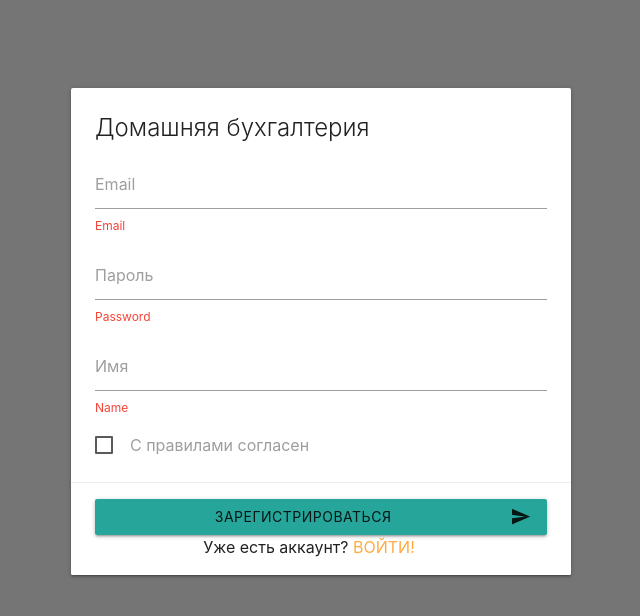
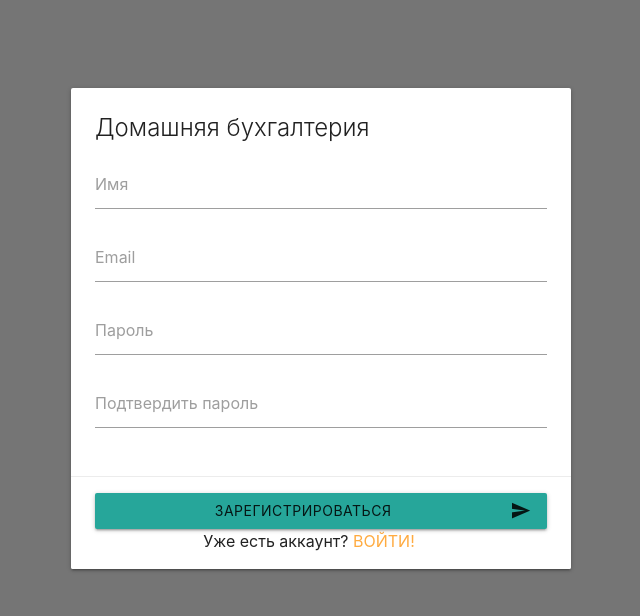
Before and after one commit to AleksanderKarmazin/CRM_app, a Vue app in the folder frontend/: page /registration in a window 1280 px wide. Shown: the top 616 px of the page, without its empty margins (319-959 px from the left). Built offline with nearby package versions, Linux system fonts and the light colour scheme; a small style sheet from the web is missing.

Commit message:
Part 6. Сreatin plagin for notifications

```diff
--- a/frontend/src/main.js
+++ b/frontend/src/main.js
@@ -11,13 +11,15 @@ import 'roboto-fontface/css/roboto/roboto-fontface.css'
 import 'materialize-css/dist/js/materialize.min/'
 // pips - filter
 import dateFilter from './filters/date.filter'
-
+//Custom plagins
+import messagePlagin from './utils/message.plagin'
 
 
 
 Vue.config.productionTip = false
 
 Vue.use(Vuelidate)
+Vue.use(messagePlagin)
 // Произошла глобальная регистрация этой функции, теперь она видна во всём приложении
 Vue.filter('date', dateFilter)
 
--- /dev/null
+++ b/frontend/src/utils/message.plagin.js
@@ -0,0 +1,10 @@
+export default {
+    install(Vue, options){
+        Vue.prototype.$messages = function (text) {
+            M.toast({html:text})
+        }
+        Vue.prototype.$error = function (text) {
+            M.toast({html: `[Ошибка]: ${text}`})
+        }
+    }
+};
--- /dev/null
+++ b/frontend/src/utils/messages.js
@@ -0,0 +1,4 @@
+export default {
+    'logout': 'Вы вышли из системы',
+    'logout1': 'Вы вышли из системы 1111111111111111111111111111',
+};
--- a/frontend/src/views/Login.vue
+++ b/frontend/src/views/Login.vue
@@ -54,8 +54,6 @@
       {{$v.password.$params.minLength.min}}
       numbers! The entrened password has {{password.length}} nunbers!
       </small>
-
-      <!-- <small class="helper-text invalid">Password</small> -->
     </div>
   </div>
   <div class="card-action">
@@ -79,6 +77,7 @@
 
 <script>
 import {email, required, minLength} from 'vuelidate/lib/validators'
+import messages from '../utils/messages'
 
 
 export default {
@@ -91,6 +90,14 @@ export default {
     email:{email, required},
     password:{required, minLength: minLength(3)}
   },
+  mounted() {
+    this.$messages('TEST ')
+    this.$error('TEST ')
+    if (messages[this.$route.query.message]) {
+      this.$messages(messages[this.$route.query.message])
+    }
+  },
+
   methods: {
     loginSubmit(e){
       e.preventDefault();
--- a/frontend/src/views/Register.vue
+++ b/frontend/src/views/Register.vue
@@ -1,39 +1,102 @@
 <template>
-  <form class="card auth-card">
+  <form class="card auth-card" @submit="registerSubmit">
   <div class="card-content">
     <span class="card-title">Домашняя бухгалтерия</span>
     <div class="input-field">
       <input
+          id="name"
+          type="text"
+          v-model.trim="name"
+          :class="{
+            invalid: $v.name.$dirty &&  !$v.name.required
+            }"
+      >
+      <label for="name">Имя</label>
+      <small
+      class="helper-text invalid"
+      v-if="$v.name.$dirty && !$v.name.required"
+      >
+      Name must be provided
+
+      </small>
+    </div>
+    <div class="input-field">
+      <input
           id="email"
           type="text"
+          v-model.trim="email"
+          :class="{
+            invalid: ($v.email.$dirty && !$v.email.required)
+            ||
+            ($v.email.$dirty && !$v.email.email)
+            }"
       >
       <label for="email">Email</label>
-      <small class="helper-text invalid">Email</small>
+      <small
+      class="helper-text invalid"
+      v-if="$v.email.$dirty && !$v.email.required"
+      >
+      Email must not be empty!
+      </small>
+      <small
+      class="helper-text invalid"
+      v-else-if="$v.email.$dirty && !$v.email.email"
+      >
+      Please enter correct Email!
+      </small>
     </div>
     <div class="input-field">
       <input
           id="password"
           type="password"
-          class="validate"
+          v-model.trim="password"
+          :class="{
+            invalid: ($v.password.$dirty && !$v.password.required)
+            ||
+            ($v.password.$dirty && !$v.password.minLength)
+            }"
       >
       <label for="password">Пароль</label>
-      <small class="helper-text invalid">Password</small>
+      <small
+      class="helper-text invalid"
+      v-if="$v.password.$dirty && !$v.password.required"
+      >
+      Password must not be empty!
+      </small>
+      <small
+      class="helper-text invalid"
+      v-else-if="$v.password.$dirty && !$v.password.minLength"
+      >
+      Please enter correct Password! Password must be at least
+      {{$v.password.$params.minLength.min}}
+      numbers! The entrened password has {{password.length}} nunbers!
+      </small>
     </div>
     <div class="input-field">
       <input
-          id="name"
-          type="text"
-          class="validate"
+          id="password"
+          type="password"
+          v-model.trim="confirmPassword"
+          :class="{
+            invalid: !$v.confirmPassword.sameAsPassword
+            }"
       >
-      <label for="name">Имя</label>
-      <small class="helper-text invalid">Name</small>
+      <label for="password">Подтвердить пароль</label>
+      <small
+      class="helper-text invalid"
+      v-if="!$v.confirmPassword.sameAsPassword"
+      >
+      Password must not be same!
+      </small>
+      <!-- <small
+      class="helper-text invalid"
+      v-else-if="$v.password.$dirty && !$v.password.conferm"
+      >
+      Please enter correct Password! Password must be at least
+      {{$v.password.$params.minLength.min}}
+      numbers! The entrened password has {{password.length}} nunbers!
+      </small> -->
     </div>
-    <p>
-      <label>
-        <input type="checkbox" />
-        <span>С правилами согласен</span>
-      </label>
-    </p>
   </div>
   <div class="card-action">
     <div>
@@ -48,15 +111,46 @@
 
     <p class="center">
       Уже есть аккаунт?
-      <a href="/">Войти!</a>
+      <router-link to="/login">Войти!</router-link>
     </p>
   </div>
 </form>
 </template>
 
 <script>
+import {email, required, minLength, sameAs} from 'vuelidate/lib/validators'
+
 export default {
-
+name:"registration",
+  data: ()=>({
+    name:'',
+    email:'',
+    password:'',
+    confirmPassword:''
+  }),
+  validations:{
+    name:{required},
+    email:{email, required},
+    password:{required, minLength: minLength(3)},
+    confirmPassword:{required, sameAsPassword: sameAs('password')}
+  },
+  methods: {
+    registerSubmit(e){
+      e.preventDefault();
+      if (this.$v.$invalid) {
+        this.$v.$touch()
+        return
+      }
+      const formData = {
+        name: this.name,
+        email: this.email,
+        password: this.password,
+        confirmPassword: this.confirmPassword
+      }
+      console.log(formData)
+      this.$router.push('/')
+    }
+  },
 }
 </script>
 
```
